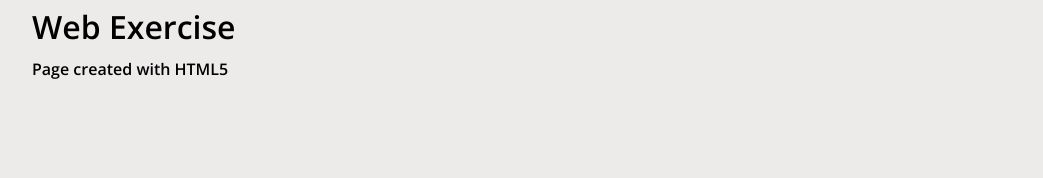
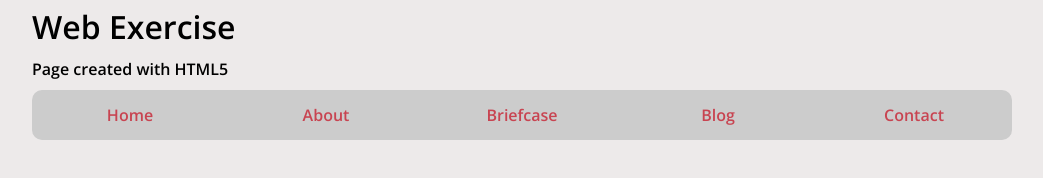
Before and after one commit to cesarp04/replica-website, a website: page index.html in a window 1280 px wide. Shown: the whole page, without its empty margins (118-1161 px from the left). Drawn offline with nearby package versions, Linux system fonts and the light colour scheme.

Commit message:
adding the menu and respective css

```diff
--- a/index.html
+++ b/index.html
@@ -17,5 +17,29 @@
         <p class="header-description">Page created with HTML5</p>
       </div>
     </header>
+
+    <nav class="menu">
+      <div class="container">
+        <ul class="menu__ul">
+          <li class="menu__ul-li">
+            <a id="btn-home" class="btn btn-first" onclick="handleOnClick(id)"
+              >Home</a
+            >
+          </li>
+          <li class="menu__ul-li">
+            <a id="btn-about" class="btn" onclick="handleOnClick(id)">About</a>
+          </li>
+          <li class="menu__ul-li">
+            <a id="btn-briefcase" class="btn">Briefcase</a>
+          </li>
+          <li class="menu__ul-li">
+            <a id="btn-blog" class="btn">Blog</a>
+          </li>
+          <li class="menu__ul-li">
+            <a id="btn-contact" class="btn btn-end">Contact</a>
+          </li>
+        </ul>
+      </div>
+    </nav>
   </body>
 </html>
--- a/src/css/index.css
+++ b/src/css/index.css
@@ -11,6 +11,49 @@ body {
   font-weight: bold;
 }
 
+.menu__ul {
+  display: flex;
+  margin: 0;
+  padding: 5px 10px;
+}
+
+.menu__ul-li {
+  width: 20%;
+  height: 50px;
+  list-style: none;
+}
+
+.btn {
+  width: 100%;
+  height: inherit;
+  color: #c84451;
+  background-color: #cccccc;
+  border: none;
+  font-weight: bold;
+  border-radius: 0px;
+  background: #cccccc;
+  text-decoration: none;
+  display: flex;
+  justify-content: center;
+  align-items: center;
+}
+
+.btn-first {
+  border-top-left-radius: 10px;
+  border-bottom-left-radius: 10px;
+}
+
+.btn-end {
+  border-top-right-radius: 10px;
+  border-bottom-right-radius: 10px;
+}
+
+.btn:hover {
+  color: #ffffff;
+  background-color: #c84451;
+  cursor: pointer;
+}
+
 .container {
   /* border: 1px solid red; */
   width: 1000px;
```
Also changed, not shown: 1 other file.
